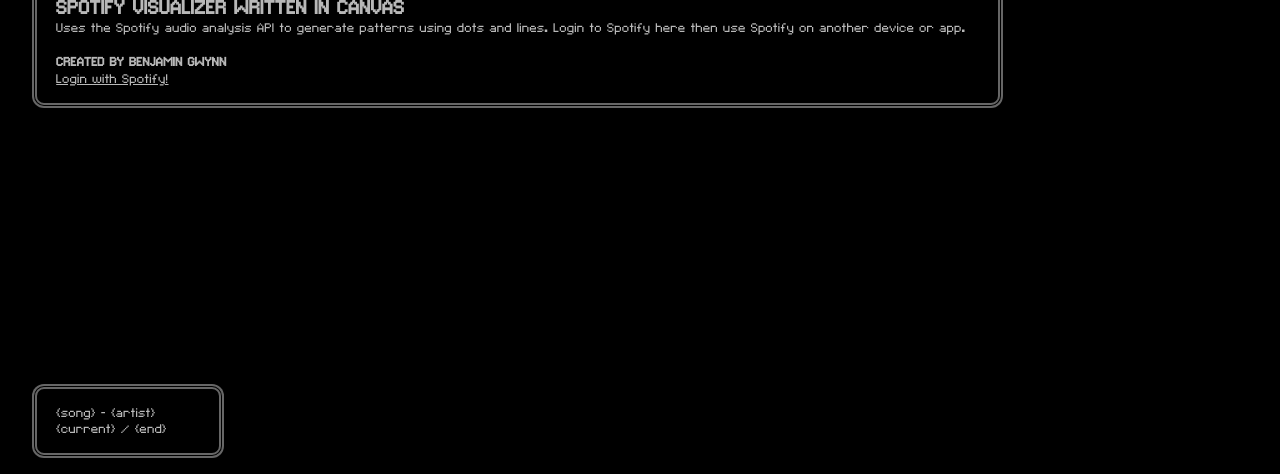
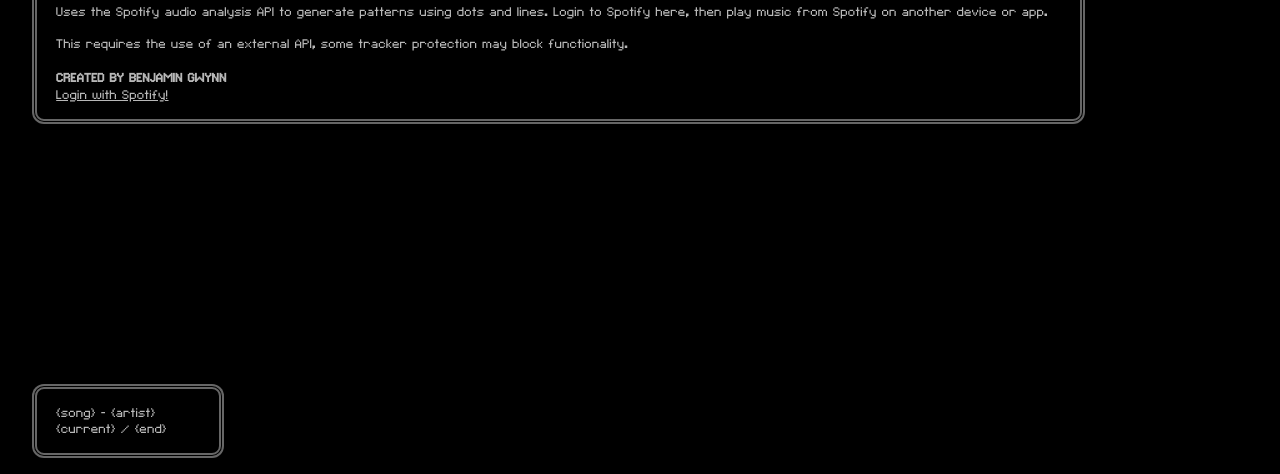
Before and after one commit to benjamingwynn/spotifystarfield.com, a website built with webpack: page index.html in a window 1280 px wide. Shown: the part 326-800 px from the top of the page. Built offline with nearby package versions, Linux system fonts and the light colour scheme.

Commit message:
Update index.html

```diff
--- a/index.html
+++ b/index.html
@@ -36,7 +36,8 @@
 			<article id="login">
 				<h1>Spotify Starfield</h1>
 				<h2>Spotify visualizer written in Canvas</h2>
-				<p>Uses the Spotify audio analysis API to generate patterns using dots and lines. Login to Spotify here then use Spotify on another device or app.</p>
+				<p>Uses the Spotify audio analysis API to generate patterns using dots and lines. Login to Spotify here, then play music from Spotify on another device or app.</p>
+				<p>This requires the use of an external API, some tracker protection may block functionality.</p>
 				<h3><small>created by benjamin gwynn</small></h3>
 				<a id="login" href="https://accounts.spotify.com/authorize?client_id=6ed539a873ed442fac572b7f679833a9&redirect_uri=https%3A%2F%2Fspotify.benjamingwynn.com&scope=user-read-playback-state%20user-read-private%20user-read-email&response_type=token&state=123">Login with Spotify!</a>
 			</article>
```
